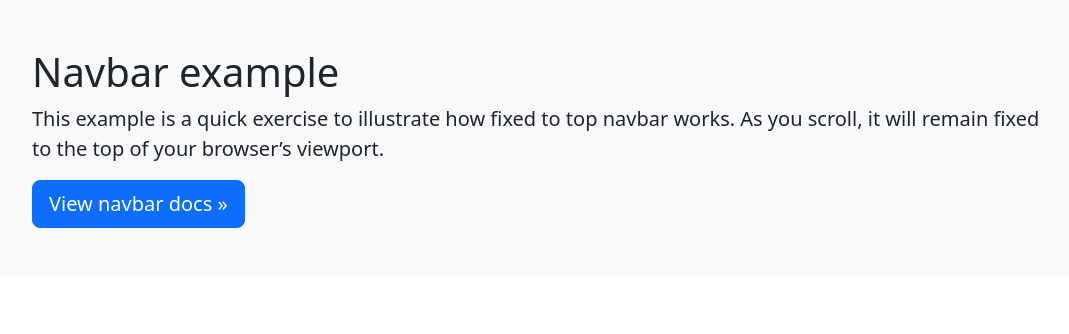
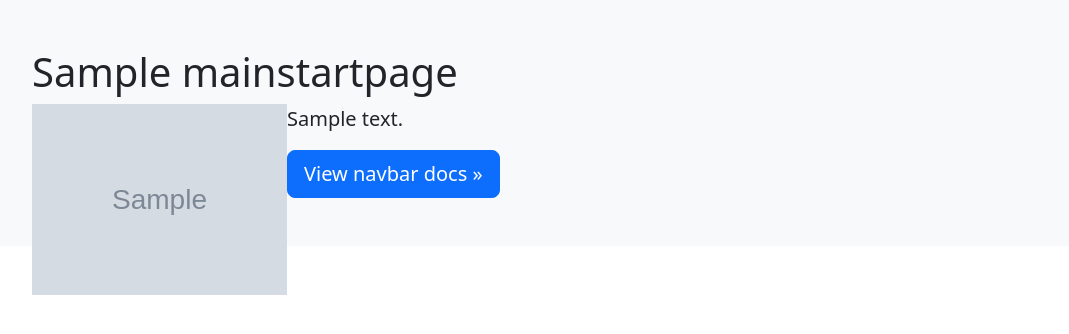
Before and after one commit to Marihuana-Kox/record_postgresql_klient, a Django app: template firstapp/templates/firstapp/content.html in a window 1280 px wide. Shown: the part 56-390 px from the top of the page, without its empty margins (98-1167 px from the left). Run offline with Django 4.2, Linux system fonts and the light colour scheme; the template is opened without the code that fills it: values that come from a table or form of the project are taken from there, others are empty; tables that the repository leaves empty hold one stand-in row (values such as "Sample post"); grey boxes marked "Sample" are stand-in pictures; some libraries are stand-ins or nearby versions.

Commit message:
Второй коммит за вечер

```diff
--- a/firstapp/static/firstapp/css/custom-style.css
+++ b/firstapp/static/firstapp/css/custom-style.css
@@ -5,7 +5,8 @@ a {
     margin: 50px 0 0 0;
 }
 img {
-    width: 100% !important;
+    width: 25% !important;
+    float: left;
 }
 .text-white:hover {
     color: red !important;
--- a/firstapp/templates/base.html
+++ b/firstapp/templates/base.html
@@ -8,7 +8,7 @@
     <meta name="viewport" content="width=device-width, initial-scale=1.0">
     <link rel="stylesheet" href="{% static 'firstapp/css/bootstrap.min.css' %}">
     <link rel="stylesheet" href="{% static 'firstapp/css/custom-style.css' %}">
-    <title>Document</title>
+    <title>{{ context.description }}</title>
 </head>
 
 <body>
--- a/firstapp/templates/firstapp/content.html
+++ b/firstapp/templates/firstapp/content.html
@@ -3,9 +3,10 @@
 {% block content %}
 <main class="container">
     <div class="bg-light p-5 rounded">
-        <h1>Navbar example</h1>
-        <p class="lead">This example is a quick exercise to illustrate how fixed to top navbar works. As you scroll, it
-            will remain fixed to the top of your browser’s viewport.</p>
+        <h1>{{ context.title }}</h1>
+        <p class="lead">
+        <img src="{{ context.image }}" alt="{{ context.title }}">
+            {{ context.text }}</p>
         <a class="btn btn-lg btn-primary" href="/docs/5.0/components/navbar/" role="button">View navbar docs »</a>
     </div>
 </main>
--- a/firstapp/urls.py
+++ b/firstapp/urls.py
@@ -2,5 +2,5 @@ from django.urls import path
 from .views import *
 
 urlpatterns = [
-    path('', MainStartPage.as_view()),
+    path('', MainPage.as_view()),
 ]
--- a/firstapp/views.py
+++ b/firstapp/views.py
@@ -1,12 +1,12 @@
 from django.shortcuts import render, get_object_or_404
 from django.views.generic.base import View
 from django.views.generic import ListView, DetailView
-from .models import *
+from .models import MainStartPage
 
 
-class MainStartPage(View):
+class MainPage(View):
     '''Вывод главной страницы'''
     def get(self, request):
         template_name = 'firstapp/content.html'
         queryset = MainStartPage.objects.get(pk=1)
-        return render(request, template_name)
+        return render(request, template_name, {'context': queryset,})
--- a/postgresdb/settings.py
+++ b/postgresdb/settings.py
@@ -32,6 +32,7 @@ ALLOWED_HOSTS = []
 # Application definition
 
 INSTALLED_APPS = [
+    'django.contrib.admindocs',
     'django.contrib.admin',
     'django.contrib.auth',
     'django.contrib.contenttypes',
--- a/postgresdb/urls.py
+++ b/postgresdb/urls.py
@@ -20,6 +20,7 @@ from django.conf.urls.static import static
 
 urlpatterns = [
     path('admin/', admin.site.urls),
+    path('admin/doc/', include('django.contrib.admindocs.urls')),
     path('', include('firstapp.urls')),
 ]
 
```
Also changed, not shown: firstapp/admin.py (+20 -3 lines), media/categorys/unnamed.jpg (added), media/pages/doctor.png (added).
